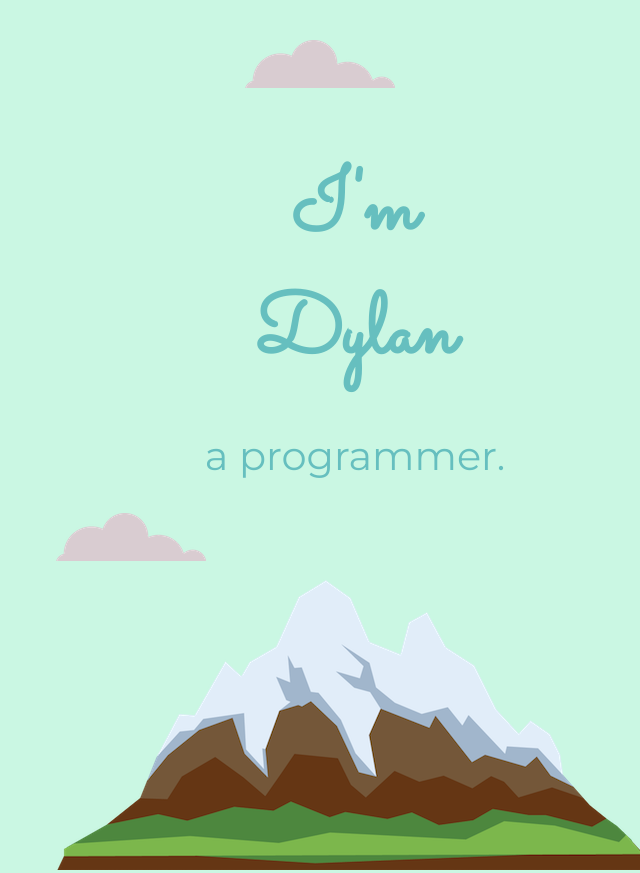
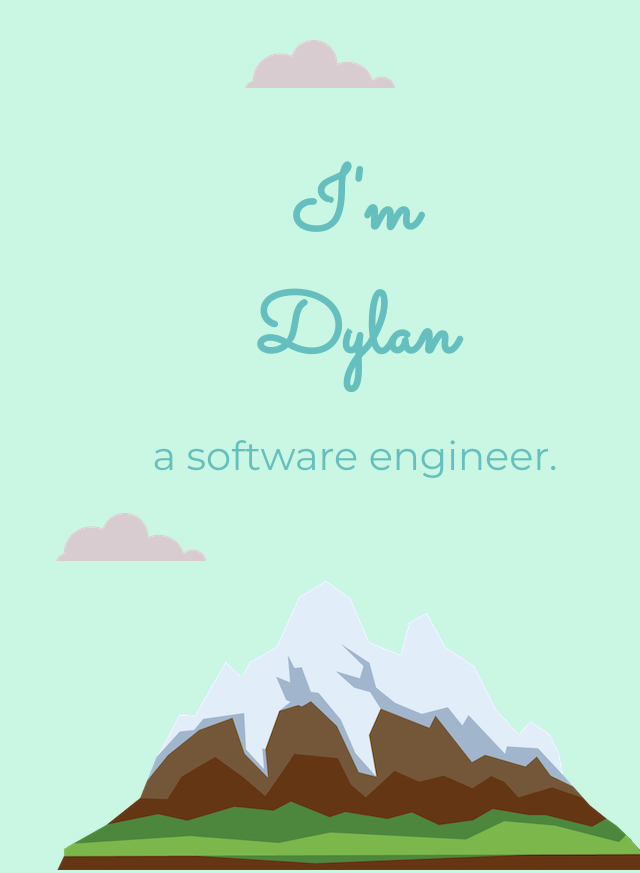
Before and after one commit to Dissper/PersonalPage, a plain HTML site: page index.html in a window 1280 px wide. Shown: the top 873 px of the page, without its empty margins (285-925 px from the left). Drawn offline with Linux system fonts and the light colour scheme.

Commit message:
Update index.html

```diff
--- a/index.html
+++ b/index.html
@@ -16,7 +16,7 @@
     <div class="top-container">
         <img class="top-cloud" src="images/cloud.png" alt="clouds">
         <h1>I'm Dylan</h1>
-        <h2>a programmer.</h2>
+        <h2>a software engineer.</h2>
         <img class="bottom-cloud" src="images/cloud.png" alt="clouds">
         <img src="images/mountain.png" alt="mountain">
     </div>
```
